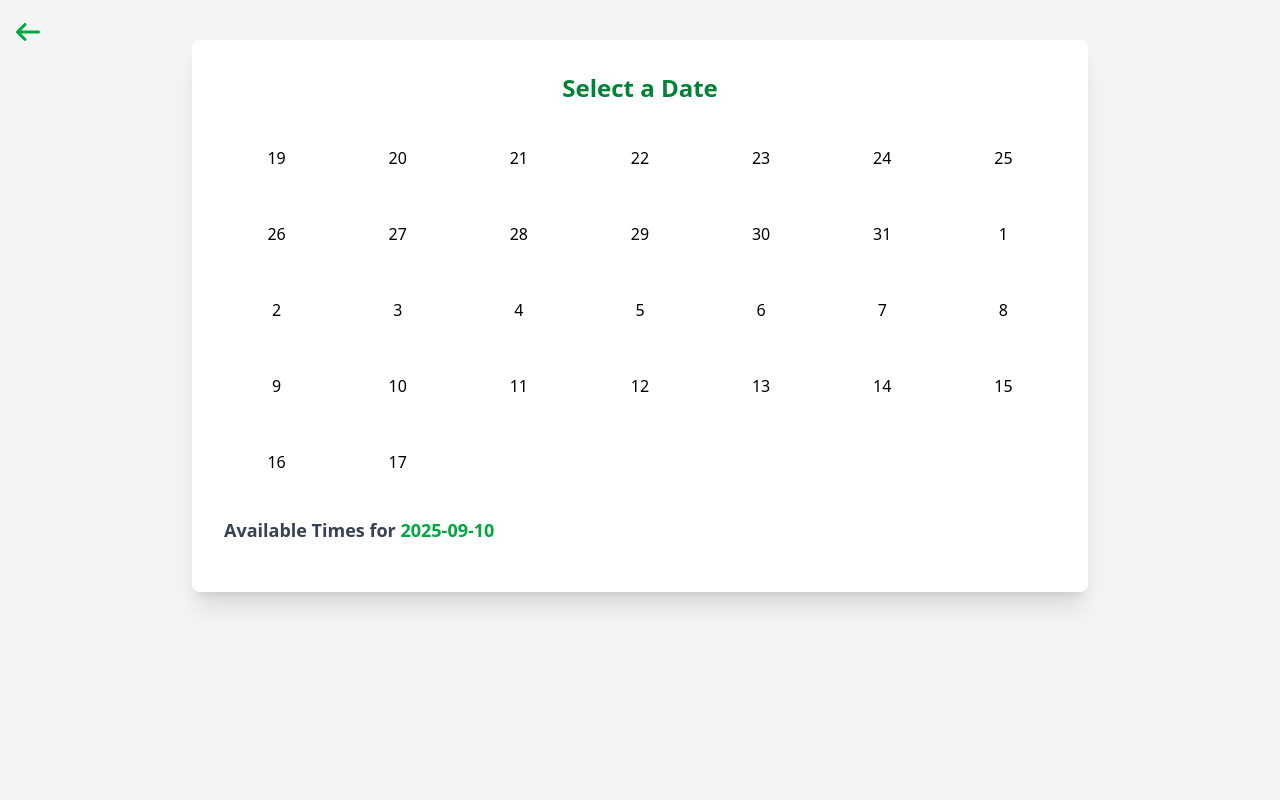
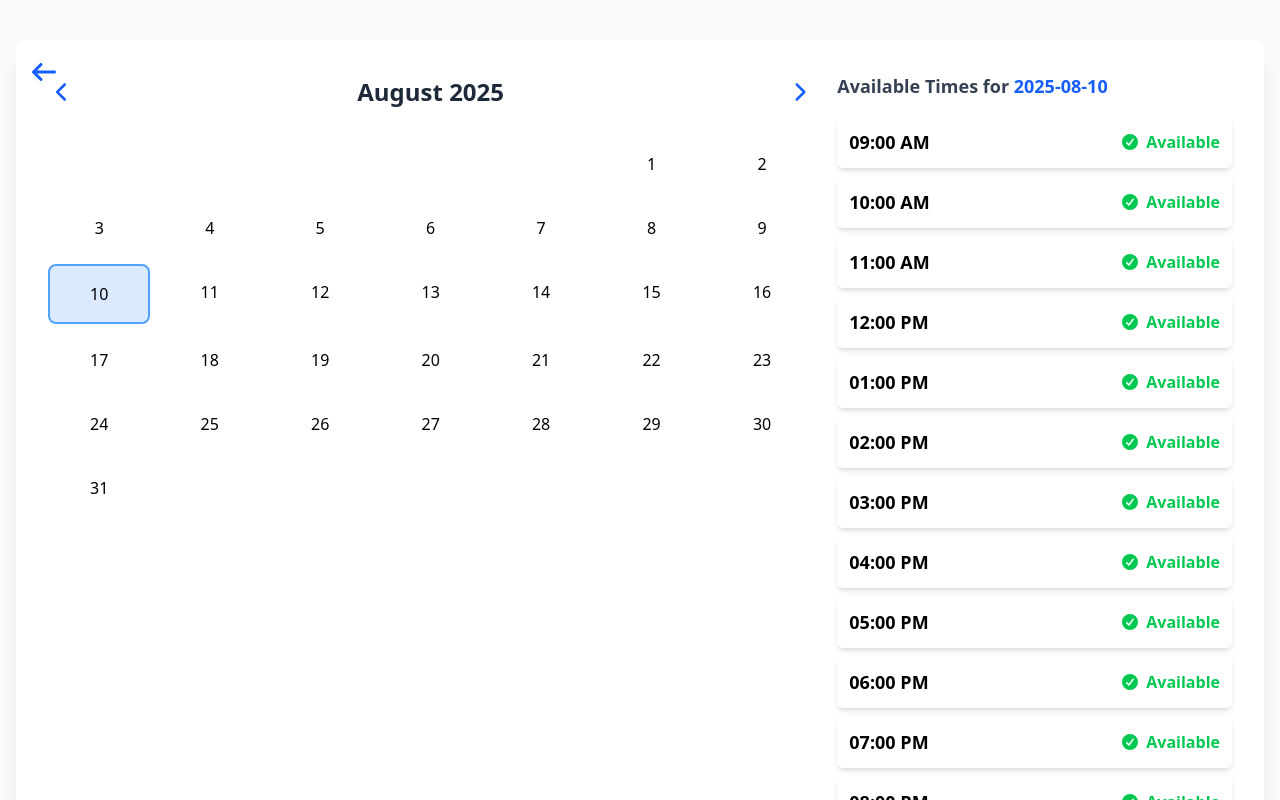
Before and after one commit to Miecho29/duwata, a React (Vite) app: page /Calendar in a window 1280 px wide. Both pictures are taken after a click on the element "10". Shown: the top 800 px of the page. Built offline with nearby package versions, Linux system fonts and the light colour scheme.

Commit message:
update calendar

```diff
--- a/src/Calendar.jsx
+++ b/src/Calendar.jsx
@@ -1,38 +1,74 @@
 import React, { useState } from "react";
 import { FontAwesomeIcon } from "@fortawesome/react-fontawesome";
-import { faCheckCircle, faTimesCircle, faArrowLeft } from "@fortawesome/free-solid-svg-icons";
+import { faCheckCircle, faTimesCircle, faArrowLeft, faChevronLeft, faChevronRight } from "@fortawesome/free-solid-svg-icons";
 import { Link } from "react-router-dom";
 
 const Calendar = () => {
   const [selectedDate, setSelectedDate] = useState(null);
   const [availableTimes, setAvailableTimes] = useState([]);
   const [bookedSlots, setBookedSlots] = useState([
-    { date: "2025-08-22", time: "10:00 AM", booked: true },
+    { date: "2025-08-22", time: "09:00 AM", booked: true },
+    { date: "2025-08-22", time: "10:00 AM", booked: false },
     { date: "2025-08-22", time: "02:00 PM", booked: false },
+    { date: "2025-08-22", time: "05:00 PM", booked: true },
     { date: "2025-08-23", time: "09:00 AM", booked: true },
+    { date: "2025-08-23", time: "10:00 AM", booked: false },
+    { date: "2025-08-23", time: "11:00 AM", booked: true },
     { date: "2025-08-23", time: "01:00 PM", booked: false },
   ]);
 
+  const [currentMonth, setCurrentMonth] = useState(new Date().getMonth());
+  const [currentYear, setCurrentYear] = useState(new Date().getFullYear());
+
   const generateCalendar = () => {
-    const today = new Date();
+    const firstDayOfMonth = new Date(currentYear, currentMonth, 1);
+    const lastDayOfMonth = new Date(currentYear, currentMonth + 1, 0);
+    const numDaysInMonth = lastDayOfMonth.getDate();
+
     let dates = [];
-    for (let i = 0; i < 30; i++) {
-      const date = new Date(today);
-      date.setDate(today.getDate() + i);
+    const firstDayWeekday = firstDayOfMonth.getDay();
+
+    for (let i = 0; i < firstDayWeekday; i++) {
+      dates.push(null);
+    }
+
+    for (let i = 1; i <= numDaysInMonth; i++) {
+      const date = new Date(currentYear, currentMonth, i);
       dates.push(date.toISOString().split("T")[0]);
     }
+
     return dates;
   };
 
   const handleDateClick = (date) => {
     setSelectedDate(date);
-    const timesForDate = bookedSlots.filter((slot) => slot.date === date);
+    const timesForDate = getTimesForDate(date);
     setAvailableTimes(timesForDate);
+  };
+
+  const getTimesForDate = (date) => {
+    const times = [
+      "09:00 AM", "10:00 AM", "11:00 AM", "12:00 PM", "01:00 PM",
+      "02:00 PM", "03:00 PM", "04:00 PM", "05:00 PM", "06:00 PM",
+      "07:00 PM", "08:00 PM", "09:00 PM", "10:00 PM", "11:00 PM"
+    ];
+
+    const bookedTimesForDate = bookedSlots.filter(slot => slot.date === date);
+
+    return times.map((time) => {
+      const isBooked = bookedTimesForDate.some(slot => slot.time === time && slot.booked);
+      return { time, booked: isBooked };
+    });
+  };
+
+  const isDayFullyBooked = () => {
+    const timesForDate = availableTimes.length > 0 ? availableTimes : getTimesForDate(selectedDate);
+    return timesForDate.every(slot => slot.booked);
   };
 
   const renderTimeSlots = () => {
     return availableTimes.map((slot, index) => (
-      <div key={index} className="flex justify-between items-center mb-2">
+      <div key={index} className="flex justify-between items-center mb-2 p-3 rounded-md bg-white shadow-md hover:shadow-lg transition-all hover:scale-105">
         <span className="text-lg font-semibold">{slot.time}</span>
         <span
           className={`font-semibold ${slot.booked ? "text-red-500" : "text-green-500"}`}
@@ -44,44 +80,94 @@ const Calendar = () => {
     ));
   };
 
+  const changeMonth = (direction) => {
+    if (direction === 'next') {
+      if (currentMonth === 11) {
+        setCurrentMonth(0);
+        setCurrentYear(currentYear + 1);
+      } else {
+        setCurrentMonth(currentMonth + 1);
+      }
+    } else if (direction === 'prev') {
+      if (currentMonth === 0) {
+        setCurrentMonth(11);
+        setCurrentYear(currentYear - 1);
+      } else {
+        setCurrentMonth(currentMonth - 1);
+      }
+    }
+  };
+
   return (
-    <div className="min-h-screen bg-gray-100 flex justify-center items-start py-10 px-4">
-      <div className="w-full max-w-4xl bg-white p-8 rounded-lg shadow-xl">
+    <div className="min-h-screen bg-gray-50 flex justify-center items-start py-10 px-4">
+      <div className="w-full max-w-7xl bg-white p-8 rounded-xl shadow-xl relative flex">
+
         {/* Back Icon */}
         <div className="absolute top-0 left-0 mt-4 ml-4">
           <Link
             to="/"
             title="Back to Homepage"
-            className="text-green-600 hover:text-green-800 transition-all text-2xl"
+            className="text-blue-600 hover:text-blue-800 transition-all text-2xl"
           >
             <FontAwesomeIcon icon={faArrowLeft} />
           </Link>
         </div>
 
-        <h3 className="text-2xl font-bold text-center text-green-700 mb-6">Select a Date</h3>
+        {/* Left: Calendar */}
+        <div className="w-2/3 pr-6">
+          <div className="flex justify-between items-center mb-6">
+            <button
+              onClick={() => changeMonth('prev')}
+              className="text-blue-600 hover:text-blue-800 transition-all p-2 rounded-full hover:bg-blue-100"
+            >
+              <FontAwesomeIcon icon={faChevronLeft} size="lg" />
+            </button>
+            <h3 className="text-2xl font-bold text-center text-gray-800">
+              {`${new Date(currentYear, currentMonth).toLocaleString('default', { month: 'long' })} ${currentYear}`}
+            </h3>
+            <button
+              onClick={() => changeMonth('next')}
+              className="text-blue-600 hover:text-blue-800 transition-all p-2 rounded-full hover:bg-blue-100"
+            >
+              <FontAwesomeIcon icon={faChevronRight} size="lg" />
+            </button>
+          </div>
 
           {/* Calendar Grid */}
-        <div className="grid grid-cols-7 gap-4 mb-6">
+          <div className="grid grid-cols-7 gap-2 mb-6">
             {generateCalendar().map((date, index) => (
               <div
                 key={index}
-              className="text-center p-4 border-2 border-transparent rounded-md cursor-pointer hover:bg-green-100 hover:border-green-300 transition-all"
-              onClick={() => handleDateClick(date)}
+                className={`text-center p-4 rounded-lg cursor-pointer
+                  ${date ? 'hover:bg-blue-100 hover:border-blue-300 transition-all' : 'opacity-50'}
+                  ${date && date === selectedDate ? 'bg-blue-100 border-2 border-blue-400' : ''}
+                `}
+                onClick={() => date && handleDateClick(date)}
               >
-              {new Date(date).getDate()}
+                {date ? new Date(date).getDate() : ''}
               </div>
             ))}
           </div>
+        </div>
 
-        {/* Available Times Section */}
+        {/* Right: Available Times */}
+        <div className="w-1/3">
           {selectedDate && (
             <div>
               <h4 className="text-lg font-semibold text-gray-700 mb-4">
-              Available Times for <span className="text-green-600">{selectedDate}</span>
+                Available Times for <span className="text-blue-600">{selectedDate}</span>
               </h4>
               {renderTimeSlots()}
+
+              {/* Day Status */}
+              <div className="mt-4">
+                <span className={`font-bold text-xl ${isDayFullyBooked() ? 'text-red-500' : 'text-green-500'}`}>
+                  {isDayFullyBooked() ? "Fully Booked" : "Available"}
+                </span>
+              </div>
             </div>
           )}
+        </div>
       </div>
     </div>
   );
```
Lines whose indentation alone changed are shown as unchanged.
